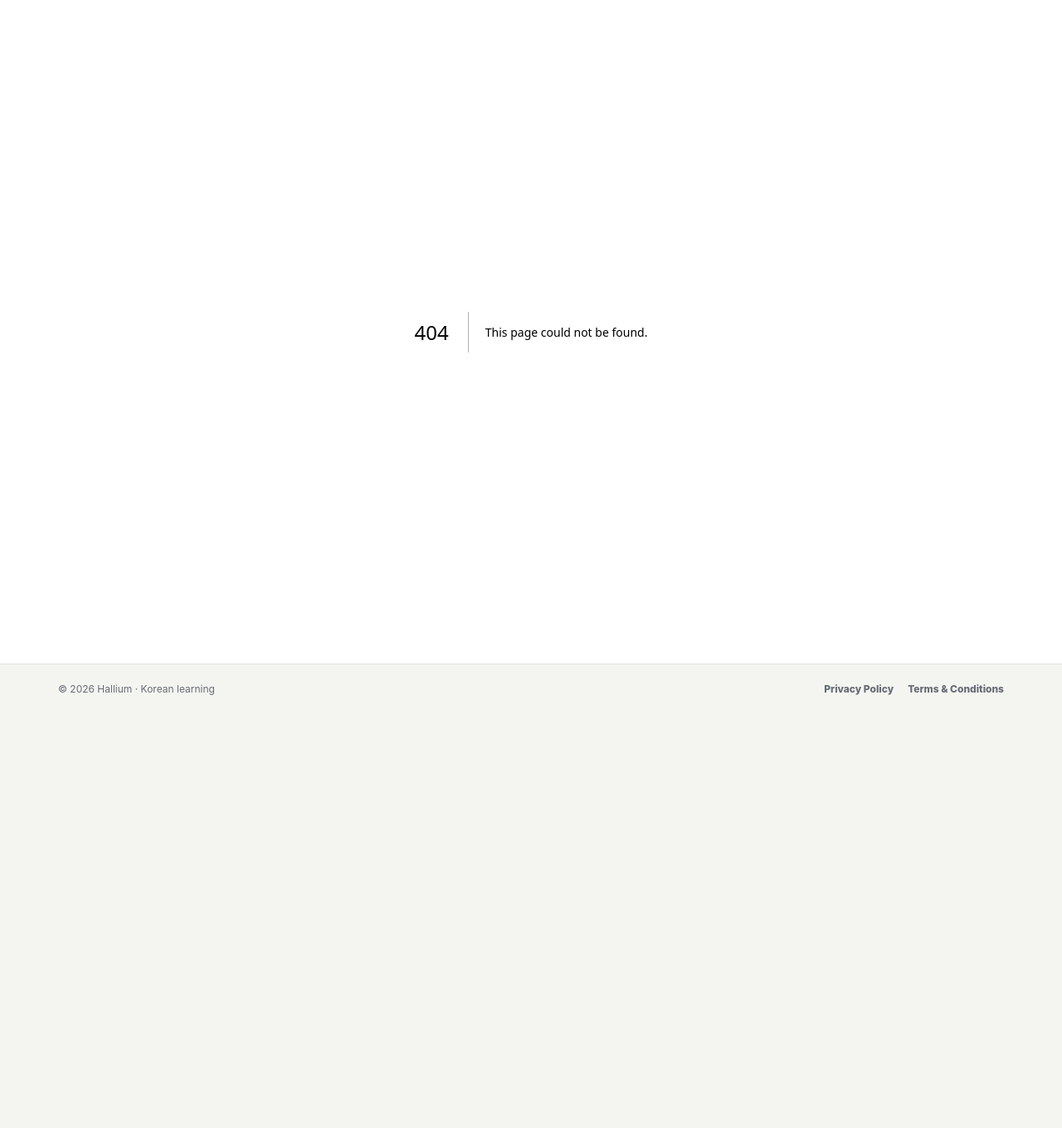
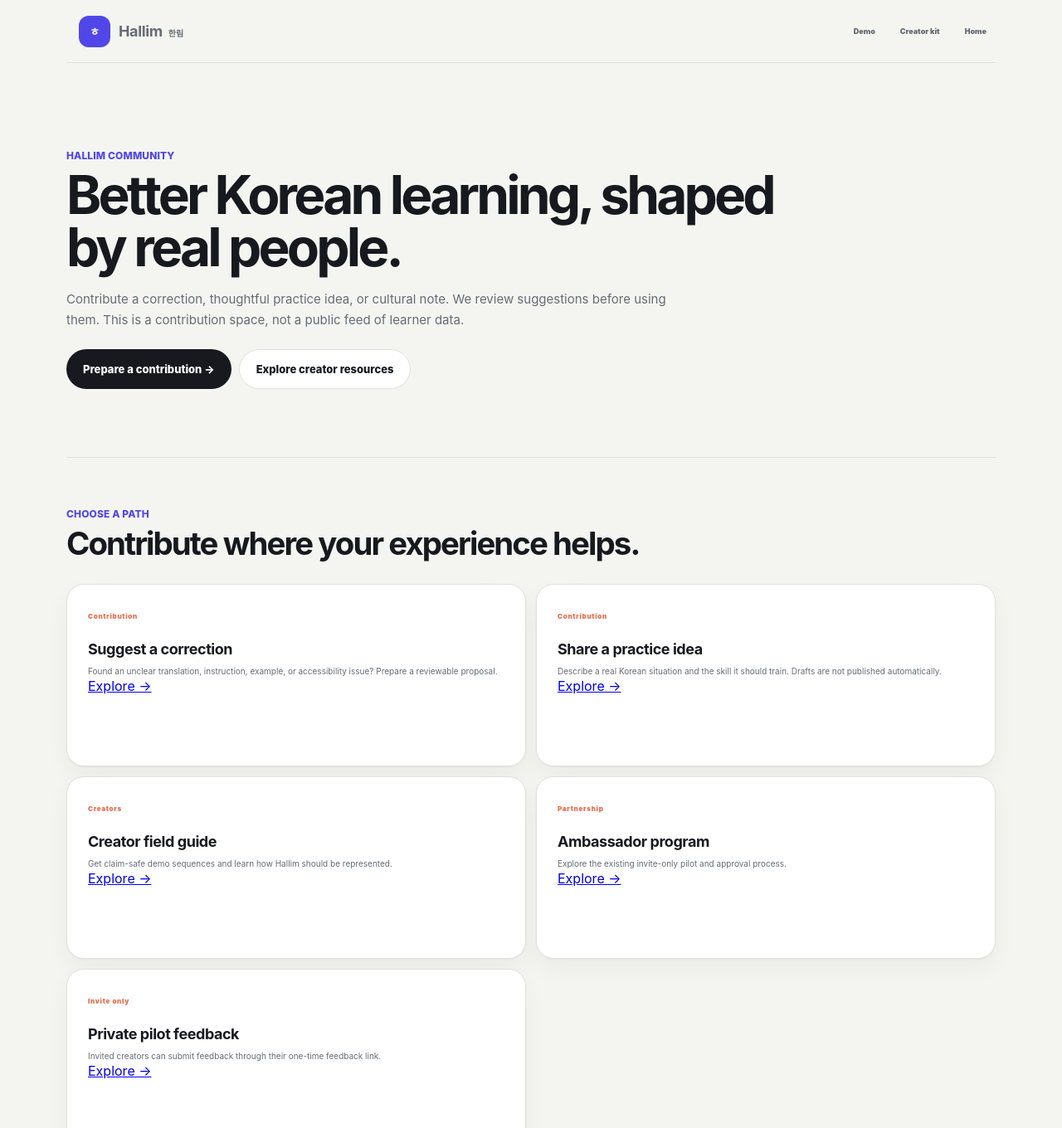
Before and after one commit to sushan5140/hallium, a Next.js app: page /community in a window 1280 px wide. Before the commit this address had no page. Shown: the top 1360 px of the page at 83% size. Before the commit the page ends 860 px from the top, so only its background shows below. Built offline with nearby package versions, Linux system fonts and the light colour scheme.

Commit message:
H-P15.2: public community hub with curated paths and safety boundaries

```diff
--- /dev/null
+++ b/app/community/page.js
@@ -0,0 +1,20 @@
+export const metadata={
+ title:"Hallim Community | Learn, contribute, improve",
+ description:"Explore safe ways to improve Hallim Korean learning content without exposing private learner data.",
+};
+const paths=[
+ {title:"Suggest a correction",description:"Found an unclear translation, instruction, example, or accessibility issue? Prepare a reviewable proposal.",href:"/community/contribute",tag:"Contribution"},
+ {title:"Share a practice idea",description:"Describe a real Korean situation and the skill it should train. Drafts are not published automatically.",href:"/community/contribute",tag:"Contribution"},
+ {title:"Creator field guide",description:"Get claim-safe demo sequences and learn how Hallim should be represented.",href:"/creator-kit",tag:"Creators"},
+ {title:"Ambassador program",description:"Explore the existing invite-only pilot and approval process.",href:"/ambassadors",tag:"Partnership"},
+ {title:"Private pilot feedback",description:"Invited creators can submit feedback through their one-time feedback link.",href:"/creator-feedback",tag:"Invite only"},
+];
+export default function CommunityPage(){
+ return <main className="publicPage">
+  <header className="publicNav"><a className="publicBrand" href="/"><i>ㅎ</i><span><b>Hallim</b><small>한림</small></span></a><nav><a href="/demo">Demo</a><a href="/creator-kit">Creator kit</a><a href="/">Home</a></nav></header>
+  <section className="publicHero"><span className="eyebrow">HALLIM COMMUNITY</span><h1>Better Korean learning, shaped by real people.</h1><p>Contribute a correction, thoughtful practice idea, or cultural note. We review suggestions before using them. This is a contribution space, not a public feed of learner data.</p><div className="publicHeroActions"><a className="publicPrimary" href="/community/contribute">Prepare a contribution →</a><a className="publicSecondary" href="/creator-kit">Explore creator resources</a></div></section>
+  <section className="publicSection"><div className="publicSectionHead"><span className="eyebrow">CHOOSE A PATH</span><h2>Contribute where your experience helps.</h2></div><div className="publicFeatureGrid">{paths.map(p=><article key={p.title}><small>{p.tag}</small><h3>{p.title}</h3><p>{p.description}</p><a href={p.href}>Explore →</a></article>)}</div></section>
+  <section className="publicSection"><div className="publicSectionHead"><span className="eyebrow">TRUST FIRST</span><h2>Review before publication.</h2></div><p>Do not include names, messages, photos, audio, account details, classmates’ data, or copyrighted lessons without permission. A draft is not a submission. No public comment wall, private chat scraping, follower scores, or automatic user-generated publishing is enabled.</p><p>Approved material should be accurate, appropriately attributed, and suitable for language learners. Community suggestions never become official TOPIK scores or mastery evidence.</p></section>
+  <footer className="publicFooter"><span>Hallim · 한림</span><small>Structured Korean. Evidence-led progression.</small></footer>
+ </main>;
+}
```
